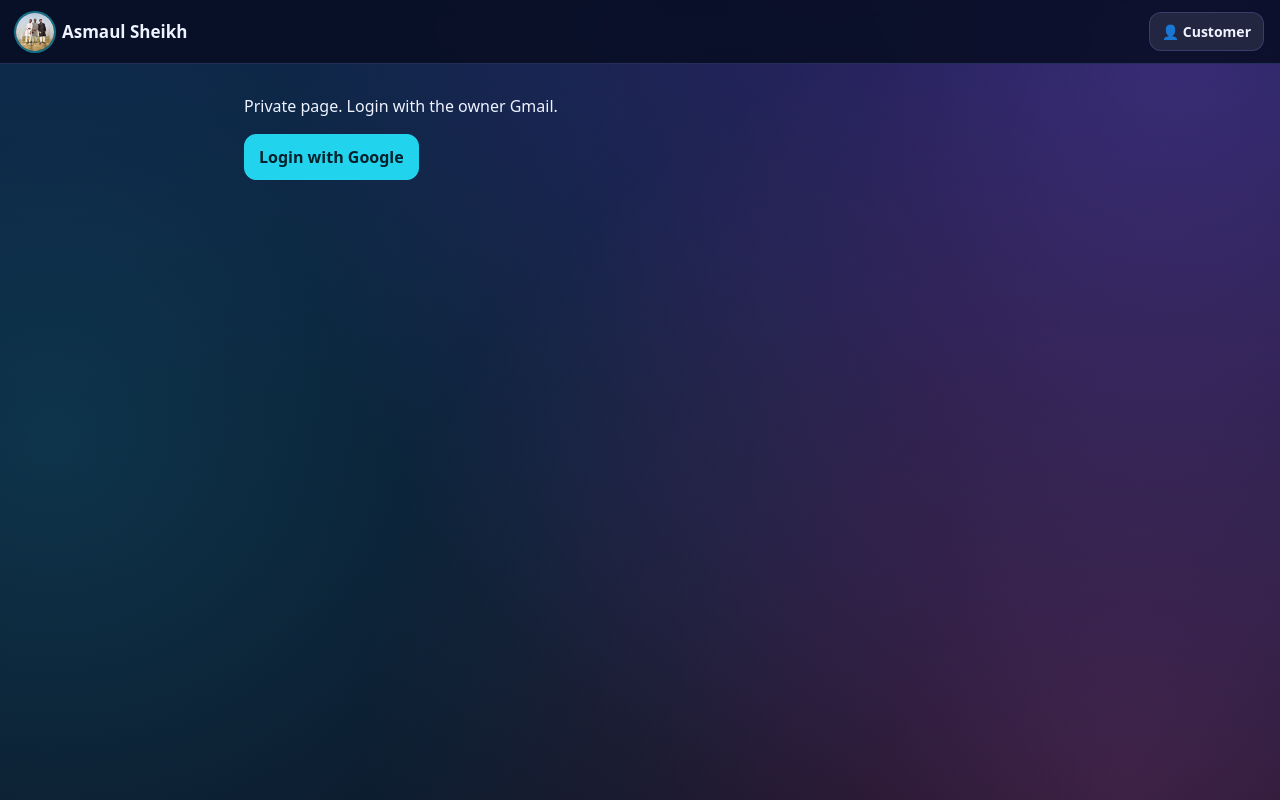
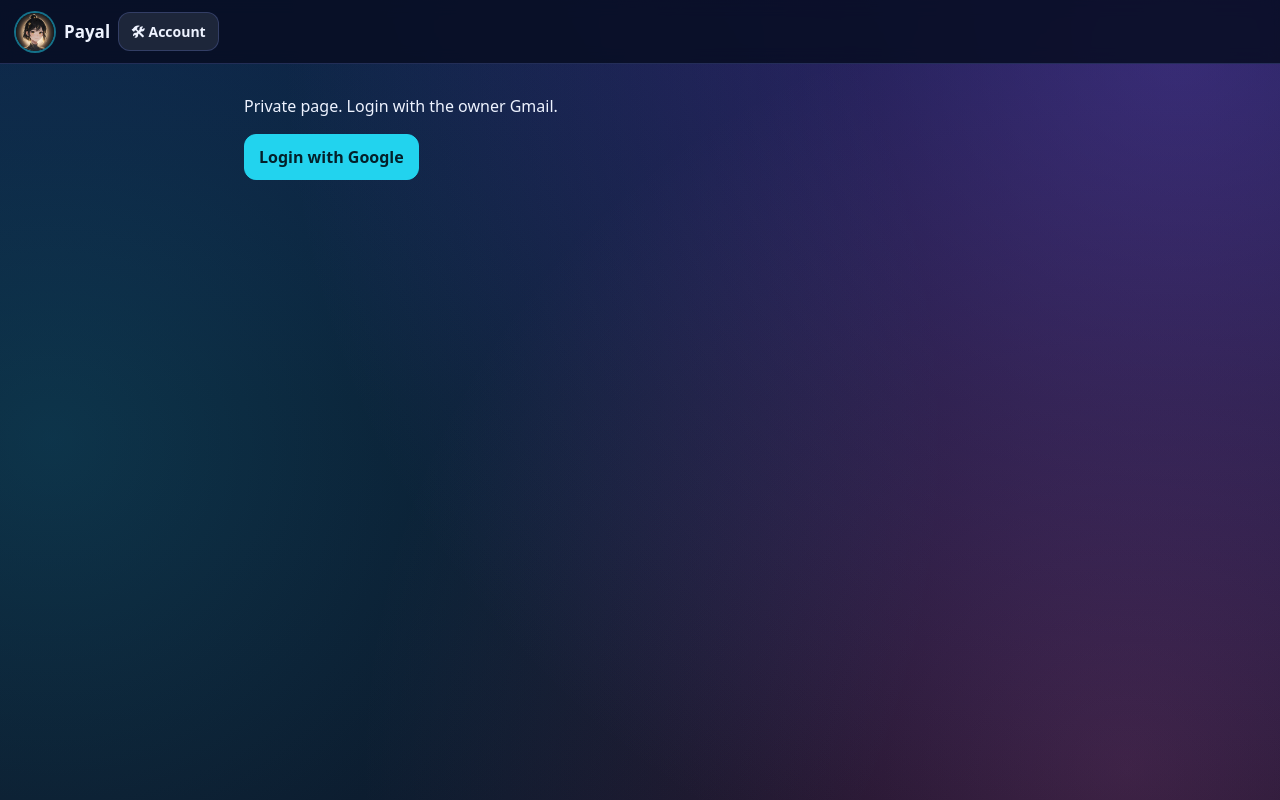
Before and after one commit to asmaulsheikh47364-oss/payal, a plain HTML site: page admin.html in a window 1280 px wide. Drawn offline with nearby package versions, Linux system fonts and the light colour scheme.

Commit message:
Admin header with Payal logo and Account button, app-matching background

```diff
--- a/admin.html
+++ b/admin.html
@@ -8,7 +8,7 @@
 <link rel="icon" href="assets/favicon.png">
 <link rel="stylesheet" href="assets/admin.css">
 </head><body>
-<header><img class="av" src="assets/creator.jpg" alt=""><span id="who">Asmaul Sheikh</span><a href="account.html" class="swapb">&#128100; Customer</a><button id="out" hidden>Logout</button></header>
+<header><a href="index.html" class="bd"><img class="av" src="assets/favicon.png" alt="Payal"><span id="who">Payal</span></a><a href="account.html" class="swapb">&#128736; Account</a><i style="flex:1"></i><button id="out" hidden>Logout</button></header>
 <main>
 <section id="login" hidden>
   <p>Private page. Login with the owner Gmail.</p>
--- a/assets/admin.css
+++ b/assets/admin.css
@@ -48,3 +48,4 @@ header #who{color:var(--fg);font-size:17px;font-weight:700}
 header a.swapb{border:1px solid var(--line);background:rgba(255,255,255,.09);padding:8px 12px;border-radius:12px;font-weight:600;white-space:nowrap;font-size:14px;color:var(--fg)}
 header #out{min-height:34px;padding:6px 10px;font-size:13px}header{gap:8px}header #who{min-width:0}
 header #who{white-space:normal;line-height:1.15;overflow:visible}
+header a.bd{display:flex;align-items:center;gap:10px}header a.bd span{flex:0 0 auto;font-family:Poppins,system-ui,sans-serif;font-size:20px}
--- a/assets/admin.js
+++ b/assets/admin.js
@@ -337,7 +337,7 @@
   $("#out").addEventListener("click", function () { sb.auth.signOut().then(function () { location.reload(); }); });
   function start(session) {
     if (!session) { show("login"); return; }
-    var um = session.user.user_metadata || {}; $("#who").textContent = um.full_name || um.name || "Asmaul Sheikh";
+
     $("#out").hidden = false;
     sb.rpc("is_admin").then(function (r) { if (r.data === true) { show("app"); drawTabs(); draw(); } else show("denied"); });
   }
```
